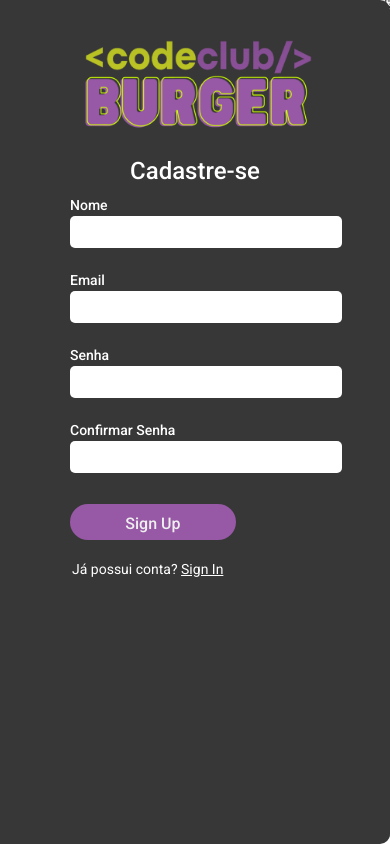
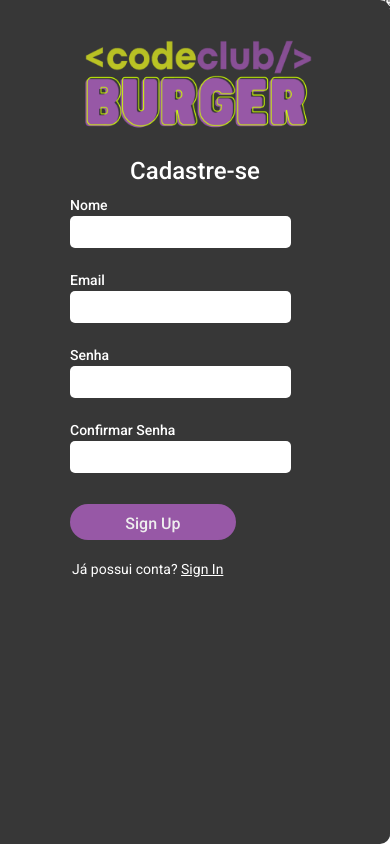
Before and after one commit to cesarrcosta99/code-burguer-front-end-react, a React (Vite) app: page /register in a window 390 px wide. Built offline with nearby package versions, Linux system fonts and the light colour scheme.

Commit message:
Correção Input Responsividade

```diff
--- a/src/containers/Register/styles.js
+++ b/src/containers/Register/styles.js
@@ -73,6 +73,10 @@ export const InputForms = styled.input`
   width: 85%;
   margin-top: 2px;
   margin-bottom:${props=>props.error ? "2px" : "16px"};
+
+  @media screen and (${breakpoints.sm}) {
+    width:69%;
+  }
 `
 
 export const SignLink = styled.p`
```
